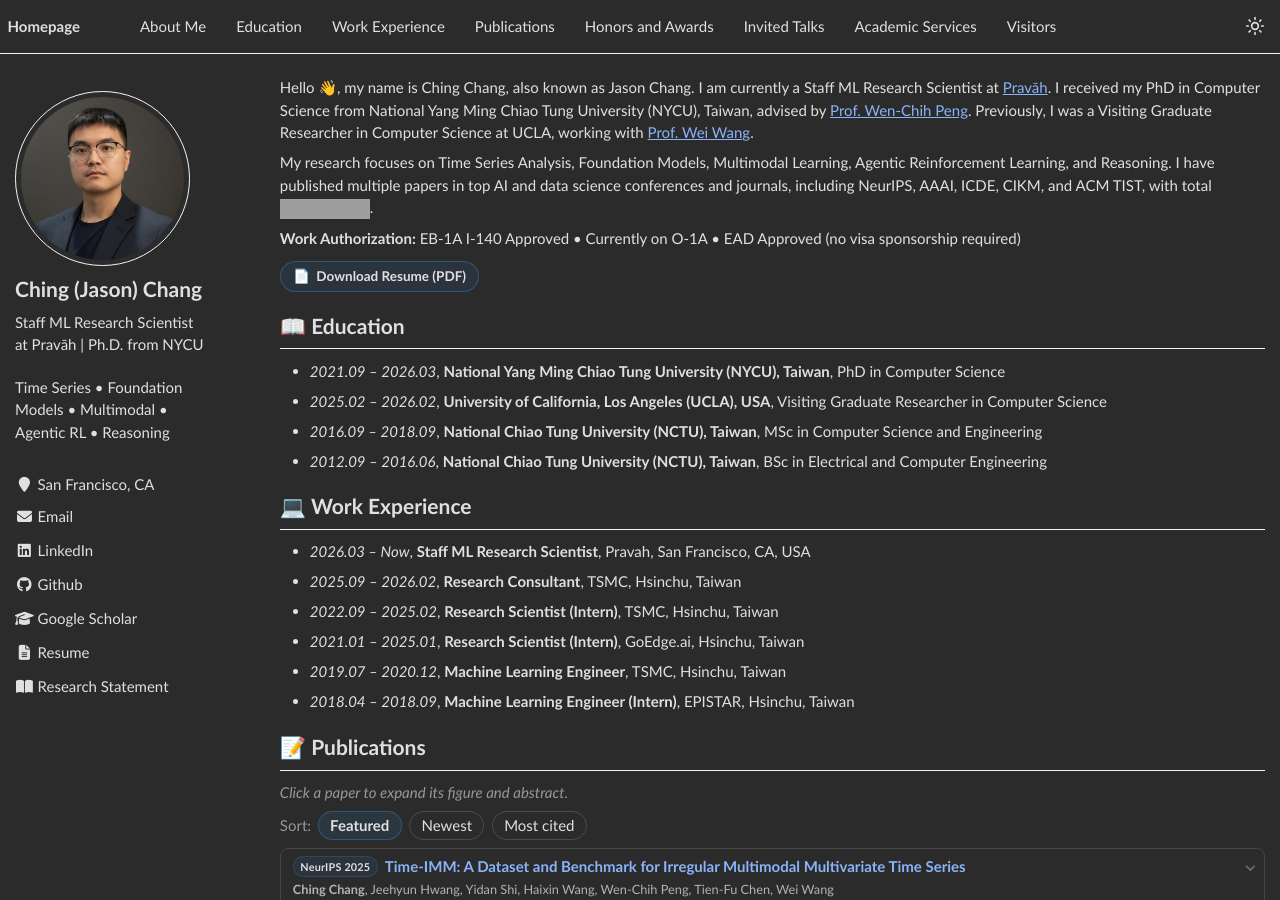
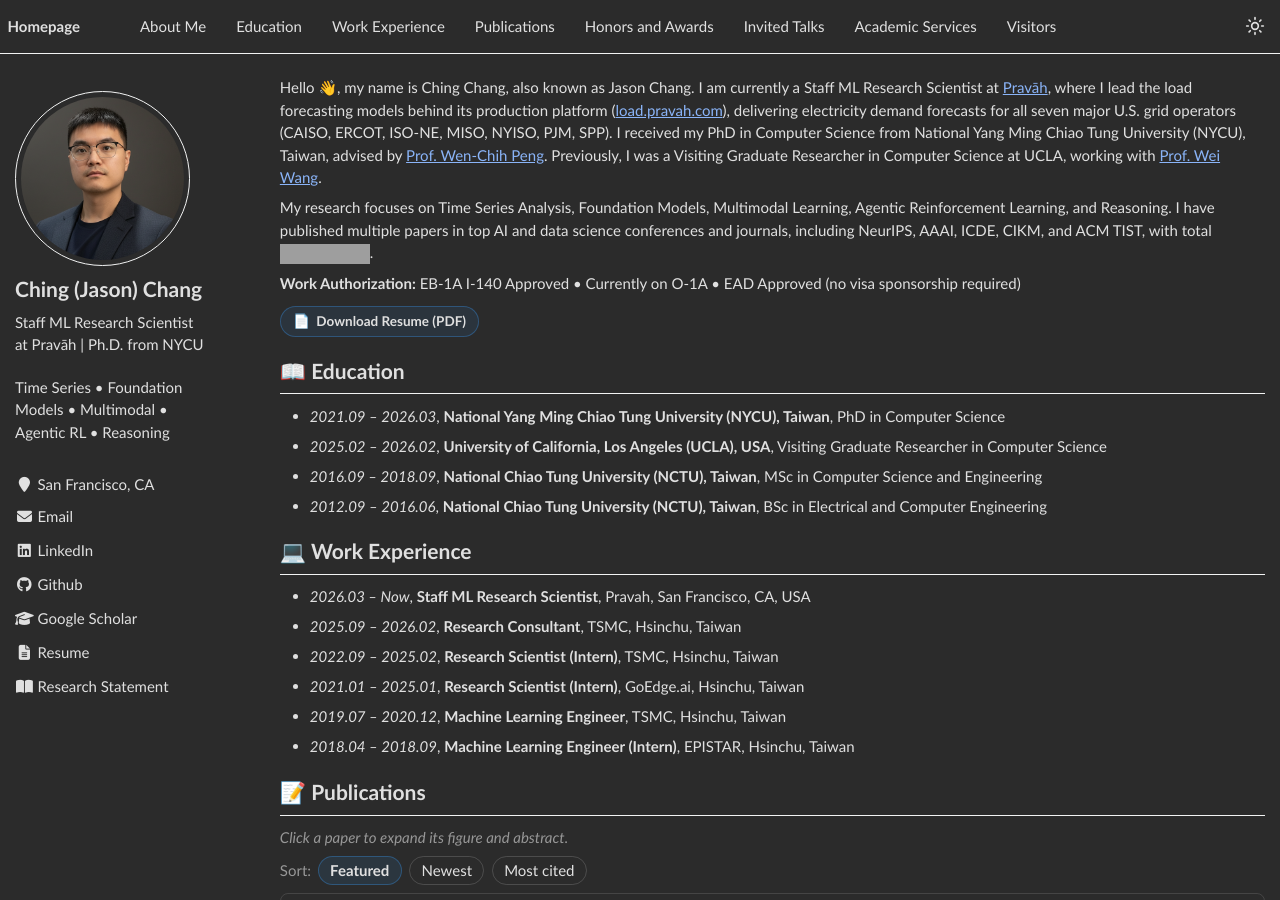
Before and after one commit to blacksnail789521/blacksnail789521.github.io, a Jekyll site: the page built from _pages/about.md, in a window 1280 px wide and 900 px high. Built offline with Jekyll 4.4.1, drawn with Linux system fonts in a browser that asks for light colours; grey boxes are pictures that could not be loaded.

Commit message:
About: mention load.pravah.com and the seven U.S. grid operators
Co-Authored-By: Claude Fable 5.2 <noreply@anthropic.com>

```diff
--- a/_pages/about.md
+++ b/_pages/about.md
@@ -17,7 +17,7 @@ redirect_from:
 
 <span class='anchor' id='about-me'></span>
 
-Hello 👋, my name is Ching Chang, also known as Jason Chang. I am currently a Staff ML Research Scientist at [Pravāh](https://pravah.com/). I received my PhD in Computer Science from National Yang Ming Chiao Tung University (NYCU), Taiwan, advised by [Prof. Wen-Chih Peng](https://sites.google.com/site/wcpeng/). Previously, I was a Visiting Graduate Researcher in Computer Science at UCLA, working with [Prof. Wei Wang](http://web.cs.ucla.edu/~weiwang/).
+Hello 👋, my name is Ching Chang, also known as Jason Chang. I am currently a Staff ML Research Scientist at [Pravāh](https://pravah.com/), where I lead the load forecasting models behind its production platform ([load.pravah.com](https://load.pravah.com)), delivering electricity demand forecasts for all seven major U.S. grid operators (CAISO, ERCOT, ISO-NE, MISO, NYISO, PJM, SPP). I received my PhD in Computer Science from National Yang Ming Chiao Tung University (NYCU), Taiwan, advised by [Prof. Wen-Chih Peng](https://sites.google.com/site/wcpeng/). Previously, I was a Visiting Graduate Researcher in Computer Science at UCLA, working with [Prof. Wei Wang](http://web.cs.ucla.edu/~weiwang/).
 
 My research focuses on Time Series Analysis, Foundation Models, Multimodal Learning, Agentic Reinforcement Learning, and Reasoning. I have published multiple papers in top AI and data science conferences and journals, including NeurIPS, AAAI, ICDE, CIKM, and ACM TIST, with total
 <a href='https://scholar.google.com/citations?user=OXCVj48AAAAJ'><img src="https://img.shields.io/endpoint?url={{ url | url_encode }}&logo=Google%20Scholar&labelColor=f6f6f6&color=9cf&style=flat&label=google citations"></a>.
```
